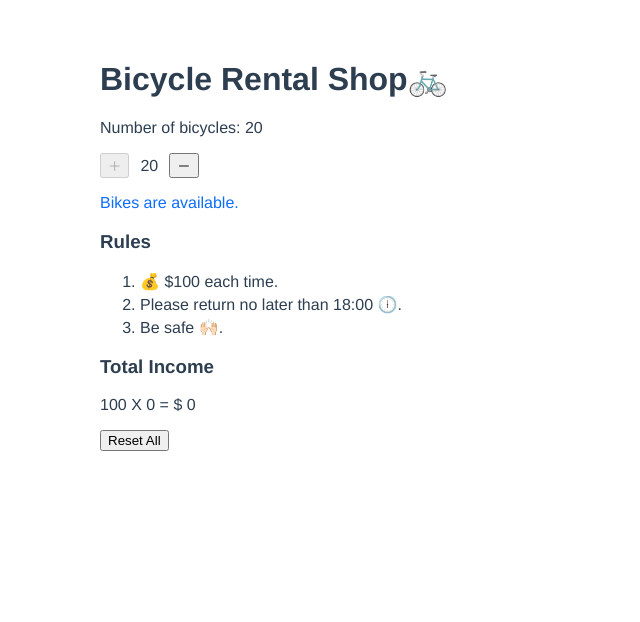
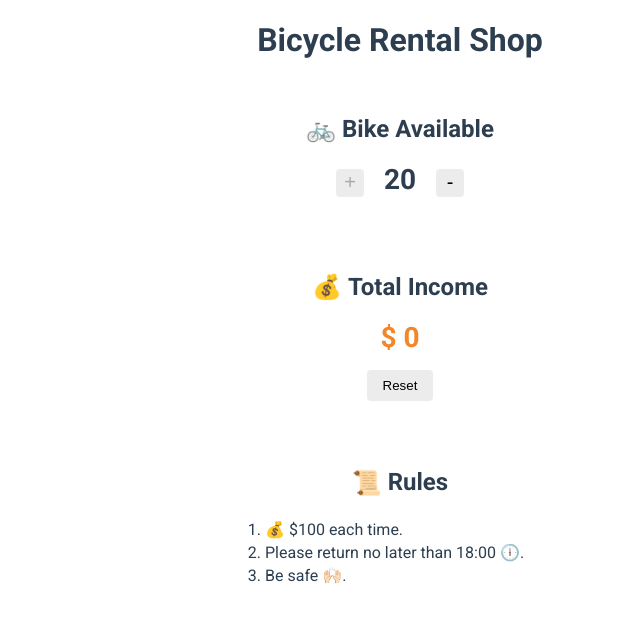
Before and after one commit to jesswu1551/vue-bicycle-rental-shop, a Vue app: page / in a window 1280 px wide. Shown: the top 622 px of the page, without its empty margins (240-880 px from the left). Built offline with nearby package versions, Linux system fonts and the light colour scheme.

Commit message:
update style

```diff
--- a/public/index.html
+++ b/public/index.html
@@ -6,6 +6,9 @@
     <meta name="viewport" content="width=device-width,initial-scale=1.0">
     <link rel="icon" href="<%= BASE_URL %>favicon.ico">
     <title><%= htmlWebpackPlugin.options.title %></title>
+    <link rel="preconnect" href="https://fonts.googleapis.com">
+    <link rel="preconnect" href="https://fonts.gstatic.com" crossorigin>
+    <link href="https://fonts.googleapis.com/css2?family=Roboto:wght@300;400;500;700;900&display=swap" rel="stylesheet">
   </head>
   <body>
     <noscript>
--- a/src/App.vue
+++ b/src/App.vue
@@ -1,32 +1,33 @@
 <template>
   <div id="app">
+
     <h1>Bicycle Rental Shop</h1>
-    <p>Number of bicycles: {{ number }}</p>
-
-    <div class="button-group">
-      <button @click="addCount" :disabled="number >= 20 ? true : false">＋</button>
-      <div>{{ number }}</div>
-      <button @click="minusCount" :disabled="number <= 0 ? true : false">－</button>
+    <div class="section">
+      <span class="icon-text">🚲 </span><h2>Bike Available</h2>
+      <div class="button-group">
+        <button @click="addCount" :disabled="number >= 20 ? true : false">+</button>
+        <span :class="number == 0 ? 'text-error' : ''">{{ number }}</span>
+        <button @click="minusCount" :disabled="number <= 0 ? true : false">-</button>
+      </div>
+      <div class="info-msg">
+        <span class="text-error" v-if="number == 0">No bike is available.</span>
+      </div>
     </div>
 
-    <div class="info-msg">
-      <p class="text-primary" v-if="number > 0">Bikes are available.</p>
-      <p class="text-error" v-else>No bike is available.</p>
-    </div>
+    <!-- <TotalIncome :price="price" :number="addIncome" @update="resetNumber"/> -->
+    <TotalIncome :price="price" :number="addIncome" @update="resetNumber">
+      <template #totalTitle>
+        <span class="icon-text">💰 </span><h2>{{ title.total }}</h2>
+      </template>
+    </TotalIncome>
 
-    <div class="rule-section">
-      <h3>Rules</h3>
+    <div class="section">
+      <span class="icon-text">📜 </span><h2>Rules</h2>
       <ol>
         <li v-for="(rule, index) in rules" :key="index">{{ rule }}</li>
       </ol>
     </div>
 
-    <!-- <TotalIncome :price="price" :number="addIncome" @update="resetNumber"/> -->
-    <TotalIncome :price="price" :number="addIncome" @update="resetNumber">
-      <template #totalTitle>
-        <h3>{{ title.total }}</h3>
-      </template>
-    </TotalIncome>
   </div>
 </template>
 
@@ -59,43 +60,86 @@ export default {
       this.addIncome += 1;
     },
 
-    resetNumber: function (num) {
-      this.addIncome = num;
+    resetNumber: function () {
+      this.addIncome = 0;
     },
   }
 }
 </script>
 
 <style>
+*, *::before, *::after { box-sizing: border-box; }
+
 #app {
-  font-family: Avenir, Helvetica, Arial, sans-serif;
+  /* font-family: Avenir, Helvetica, Arial, sans-serif; */
+  font-family: 'Roboto', sans-serif;
   -webkit-font-smoothing: antialiased;
   -moz-osx-font-smoothing: grayscale;
-  /* text-align: center; */
+  text-align: center;
   color: #2c3e50;
   margin: auto;
-  margin-top: 60px;
-  width: 600px;
 }
 
 .text-primary { color: #0d6efd; }
 
 .text-error { color: #dc3545; }
 
-h1:after {
-  content: '🚲';
-  font-weight: normal;
+li { margin: 4px 0; }
+
+h2 { display: inline-block; }
+
+.icon-text { font-size: 1.5rem; }
+
+.section {
+  margin: 24px 0;
+  padding: 12px 0;
 }
 
-li { margin: 4px 0; }
-
-.button-group {
-  display: flex;
-  align-items: center;
+.section ol {
+  margin: auto;
+  width: 350px;
+  text-align: left;
 }
 
-.button-group > div {
-  width: 40px;
-  text-align: center;
+.button-group > span {
+  display: inline-block;
+  width: 72px;
+  font-size: 28px;
+  font-weight: bold;
+}
+
+.button-group > button {
+  width: 28px;
+  height: 28px;
+  font-size: 20px;
+  background-color: #ececec;
+  border-radius: 4px;
+  border: none;
+}
+
+.button-group > button:hover:not(:disabled) {
+  background-color: #dfdfdf;
+  cursor: pointer;
+}
+
+.info-msg { margin-top: 8px; }
+
+.total-body {
+  margin-bottom: 16px;
+  font-size: 28px;
+  font-weight: bold;
+  color: #f28629;
+}
+
+.reset-btn {
+  background-color: #ececec;
+  padding: 8px 16px;
+  border-radius: 4px;
+  border: none;
+}
+
+.reset-btn:hover:not(:disabled) {
+  background-color: #dfdfdf;
+  cursor: pointer;
 }
 </style>
--- a/src/components/TotalIncome.vue
+++ b/src/components/TotalIncome.vue
@@ -1,10 +1,11 @@
 <template>
-  <div>
+  <div class="section">
 
     <!-- <h3>Total income:</h3> -->
     <slot name="totalTitle">Total</slot>
-    <p>{{ price }} X {{ number }} = $ {{ calcTotal }}</p>
-    <button @click="clearTotal">Reset All</button>
+    <div class="total-body">$ {{ calcTotal }}</div>
+    <!-- <p>{{ price }} X {{ number }}</p> -->
+    <button class="reset-btn" @click="clearTotal">Reset</button>
 
   </div>
 </template>
@@ -34,7 +35,7 @@ export default {
   },
   methods: {
     clearTotal: function () {
-      this.$emit('update', 0);
+      this.$emit('update');
     },
 
     numberWithCommas: function (num) {
```
